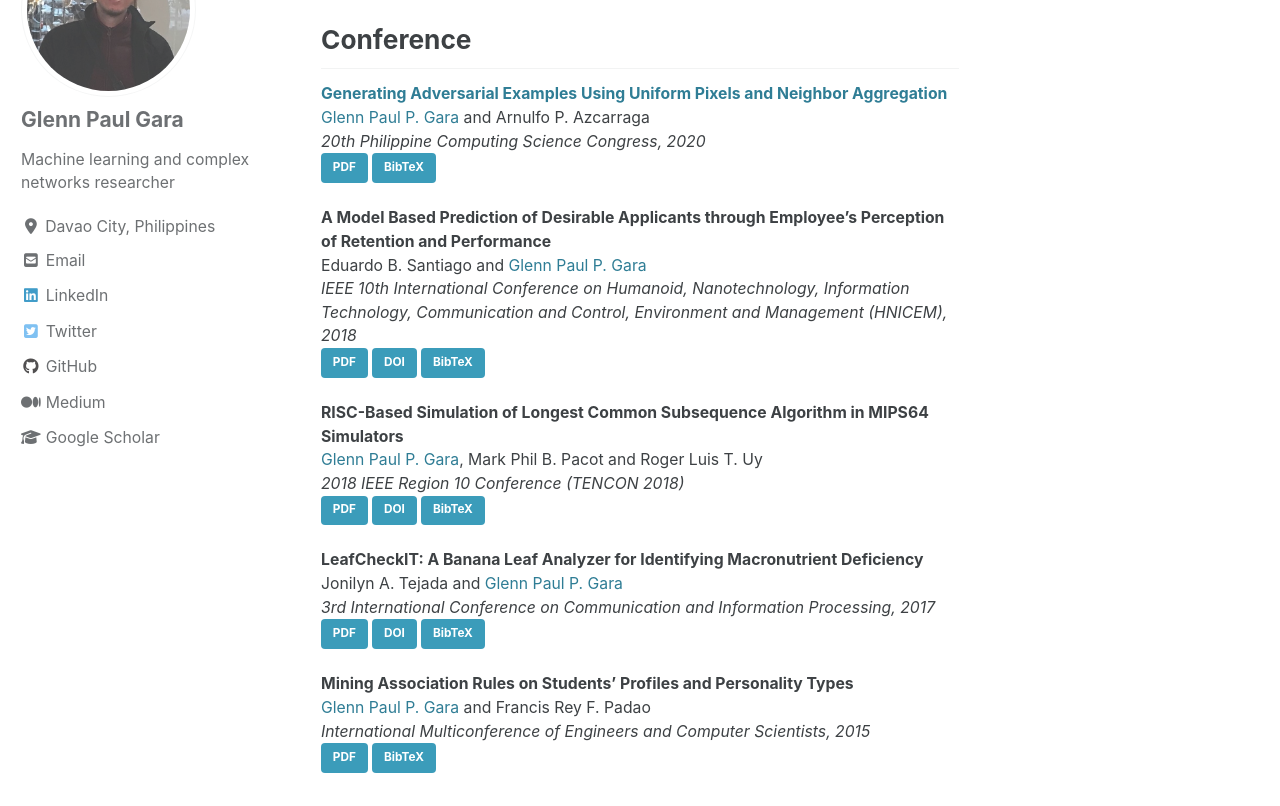
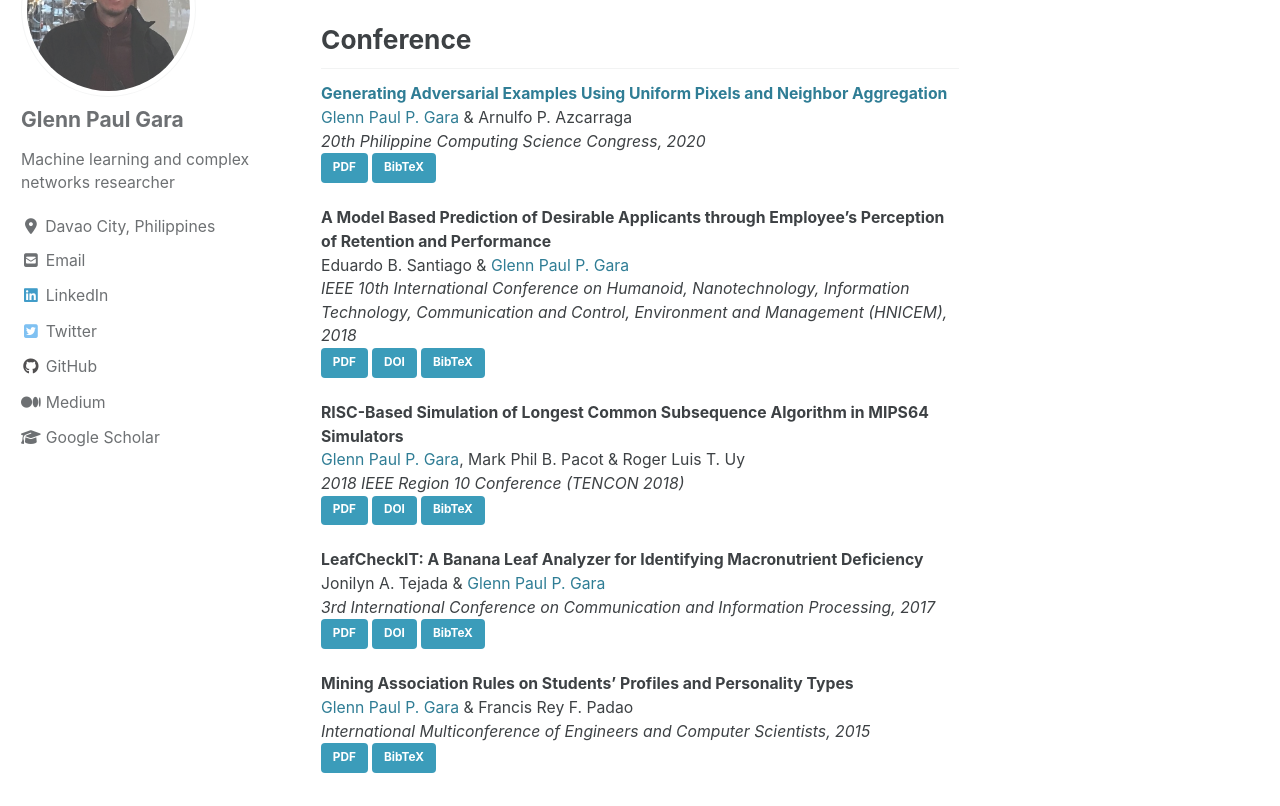
Before and after one commit to glenngara/glenngara.github.io, a Jekyll site: the page built from _pages/publications.md, in a window 1280 px wide and 1400 px high. Shown: the part 184-990 px from the top of the window. Built offline with Jekyll 4.4.1, drawn with Linux system fonts in a browser that asks for light colours; cached includes are drawn as plain includes; nearby versions of some CDN libraries.

Commit message:
AEdited content

```diff
--- a/_pages/publications.md
+++ b/_pages/publications.md
@@ -8,34 +8,34 @@ author_profile: true
 Conference
 ------
 [**Generating Adversarial Examples Using Uniform Pixels and Neighbor Aggregation**](/publications/generating-adversarial-examples/)
-[Glenn Paul P. Gara](/) and Arnulfo P. Azcarraga
+[Glenn Paul P. Gara](/) & Arnulfo P. Azcarraga
 *20th Philippine Computing Science Congress, 2020*
 <a href="/assets/files/publications/gara2020_generatingadv.pdf" class="btn btn--info">PDF</a>
 <a href="#" class="btn btn--info">BibTeX</a>
 
 **A Model Based Prediction of Desirable Applicants through Employee’s Perception of Retention and Performance**
-Eduardo B. Santiago and [Glenn Paul P. Gara](/)
+Eduardo B. Santiago & [Glenn Paul P. Gara](/)
 *IEEE 10th International Conference on Humanoid, Nanotechnology, Information Technology, Communication and Control, Environment and Management (HNICEM), 2018*
 <a href="/assets/files/publications/santiago2018_amodelbased.pdf" class="btn btn--info">PDF</a>
 <a href="https://doi.org/10.1109/HNICEM.2018.8666397" class="btn btn--info">DOI</a>
 <a href="" class="btn btn--info">BibTeX</a>
 
 **RISC-Based Simulation of Longest Common Subsequence Algorithm in MIPS64 Simulators**
-[Glenn Paul P. Gara](/), Mark Phil B. Pacot and Roger Luis T. Uy
+[Glenn Paul P. Gara](/), Mark Phil B. Pacot & Roger Luis T. Uy
 *2018 IEEE Region 10 Conference (TENCON 2018)*
 <a href="/assets/files/publications/gara2018_riscbased.pdf" class="btn btn--info">PDF</a>
 <a href="https://doi.org/10.1109/TENCON.2018.8650369" class="btn btn--info">DOI</a>
 <a href="" class="btn btn--info">BibTeX</a>
 
 **LeafCheckIT: A Banana Leaf Analyzer for Identifying Macronutrient Deficiency**
-Jonilyn A. Tejada and [Glenn Paul P. Gara](/)
+Jonilyn A. Tejada & [Glenn Paul P. Gara](/)
 *3rd International Conference on Communication and Information Processing, 2017*
 <a href="/assets/files/publications/tejada2017_leafcheckit.pdf" class="btn btn--info">PDF</a>
 <a href="https://doi.org/10.1145/3162957.3163035" class="btn btn--info">DOI</a>
 <a href="" class="btn btn--info">BibTeX</a>
 
 **Mining Association Rules on Students' Profiles and Personality Types**
-[Glenn Paul P. Gara](/) and Francis Rey F. Padao
+[Glenn Paul P. Gara](/) & Francis Rey F. Padao
 *International Multiconference of Engineers and Computer Scientists, 2015*
 <a href="/assets/files/publications/gara2015_miningassociation.pdf" class="btn btn--info">PDF</a>
 <a href="" class="btn btn--info">BibTeX</a>
```
Also changed, not shown: _pages/publications/generating-adversarial-examples.md (+2 -0 lines), assets/files/publications/generating-adversarial-examples/gara2020_generatingadv.jpg (added), 3 other files.
